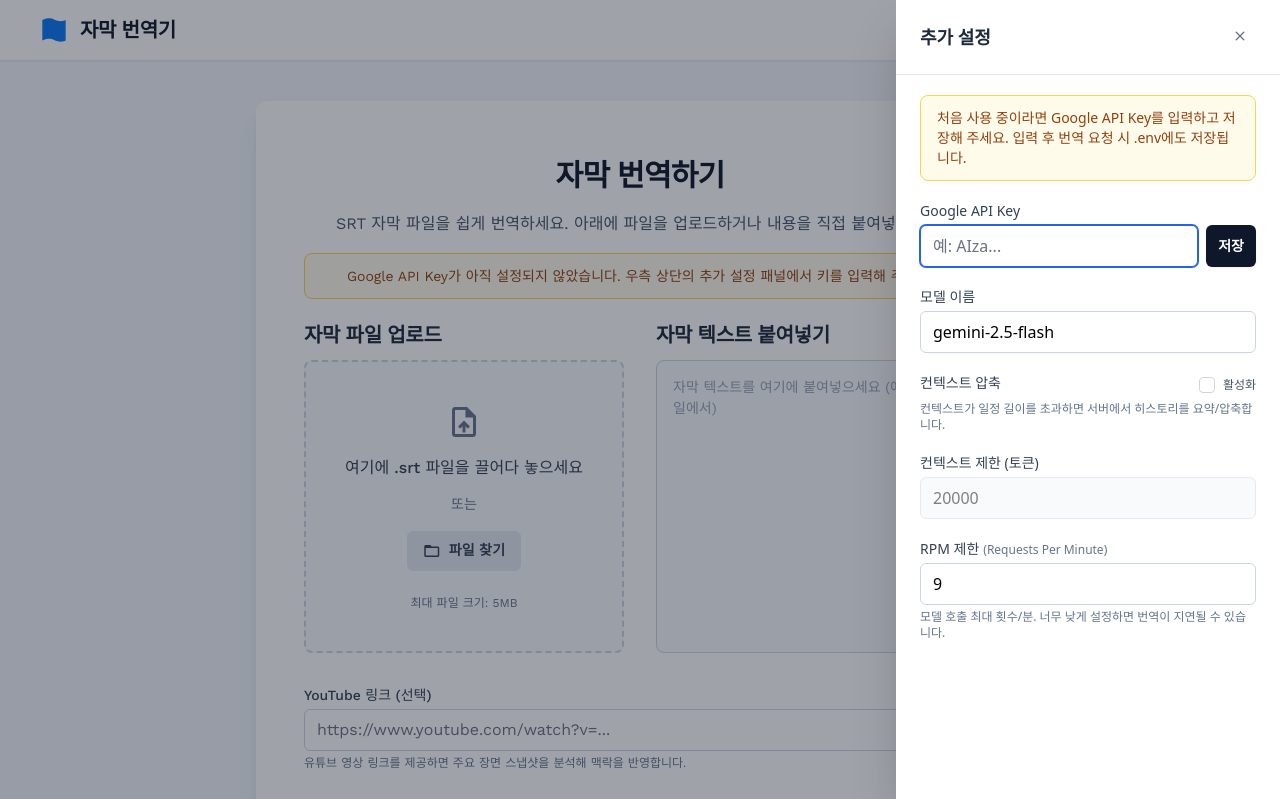
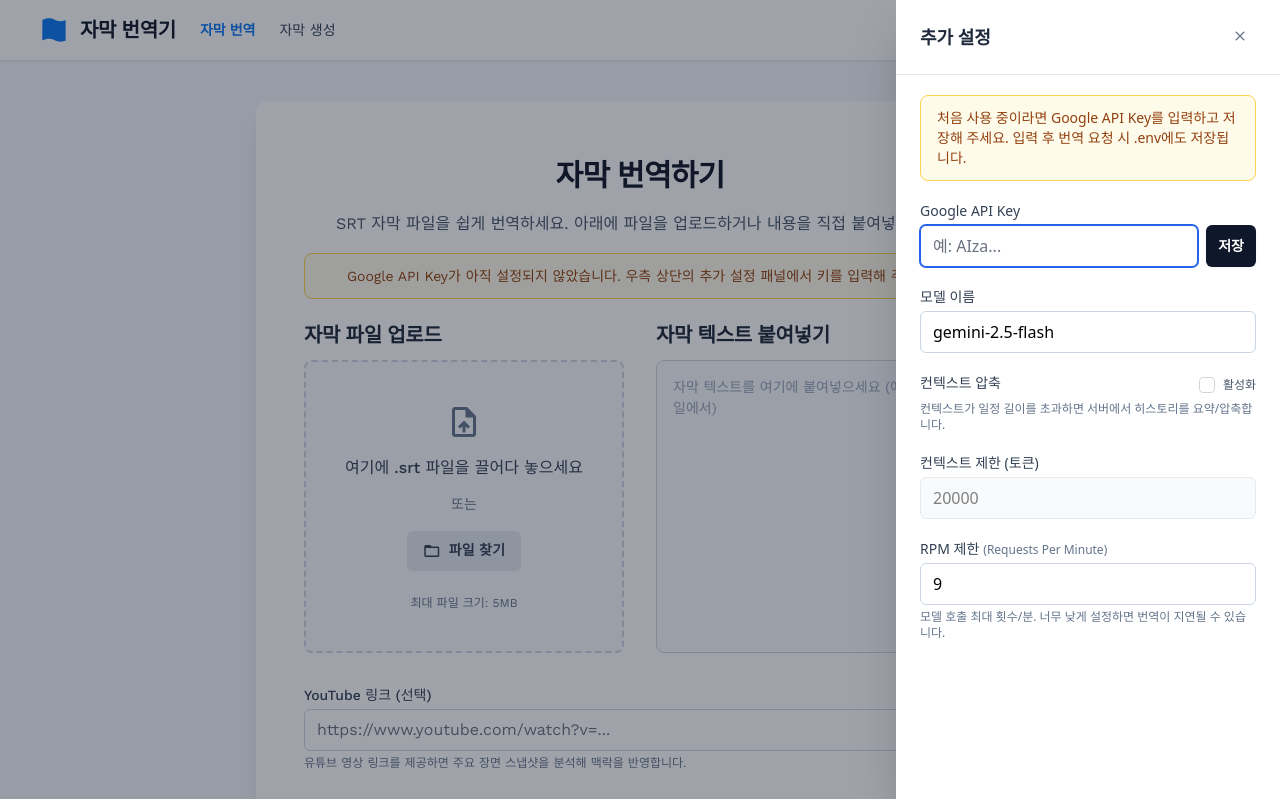
Before and after one commit to oot50674/srt_translate, a Flask app: page / in a window 1280 px wide. Shown: the top 799 px of the page. Run offline with Flask 3, Linux system fonts and the light colour scheme; data that the repository does not hold is empty; some libraries are stand-ins or nearby versions.

Commit message:
modified:   templates/index.html

```diff
--- a/templates/index.html
+++ b/templates/index.html
@@ -27,10 +27,10 @@
                         </div>
                         <h2 class="text-slate-900 text-xl font-semibold leading-tight tracking-[-0.015em]">자막 번역기</h2>
                     </div>
-                    <!-- <nav class="flex items-center gap-6">
+                    <nav class="flex items-center gap-6">
                         <a class="text-[#0c77f2] text-sm font-semibold leading-normal" href="/">자막 번역</a>
                         <a class="text-slate-700 hover:text-[#0c77f2] text-sm font-medium leading-normal transition-colors" href="/subtitle_generate">자막 생성</a>
-                    </nav> -->
+                    </nav>
                 </div>
                 <div class="flex gap-3">
                         <!--
```
